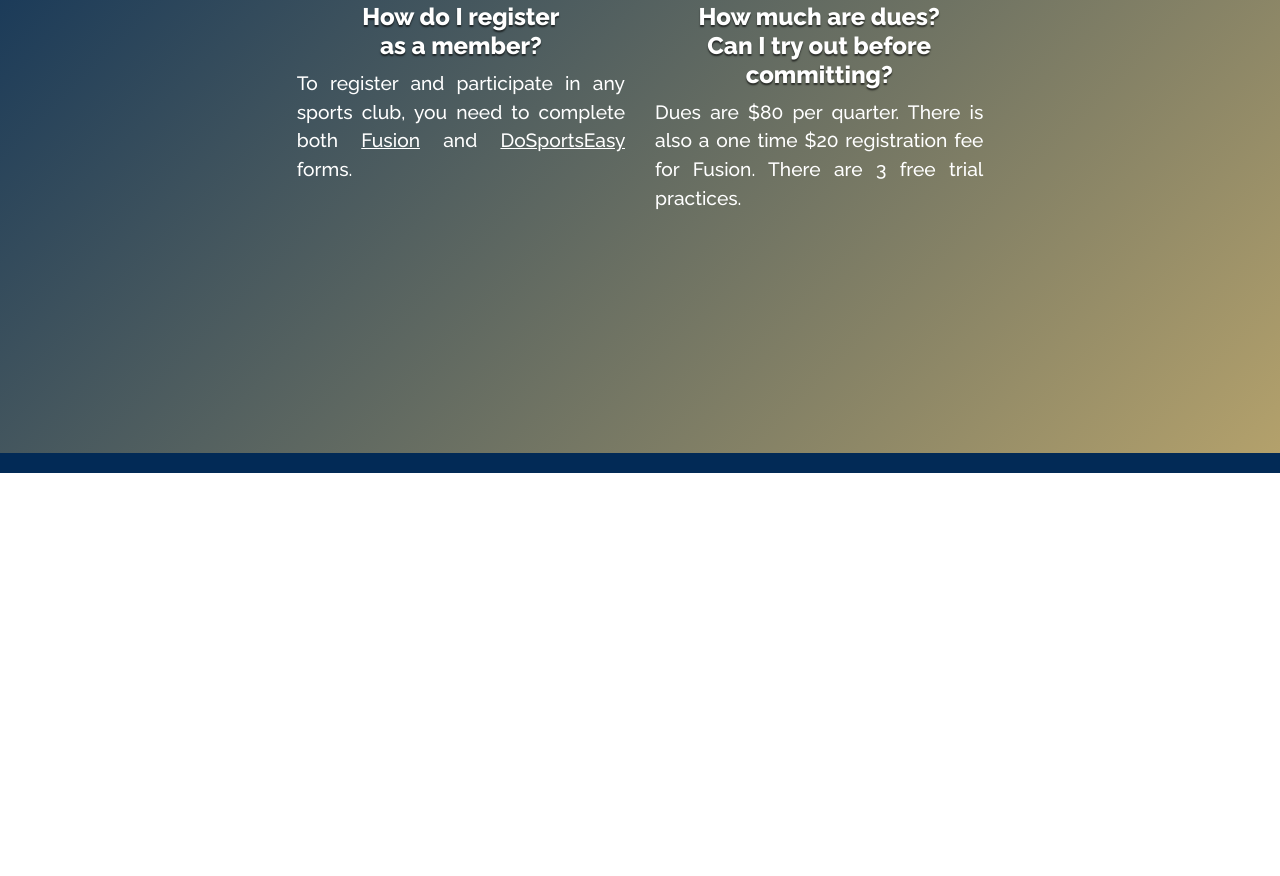
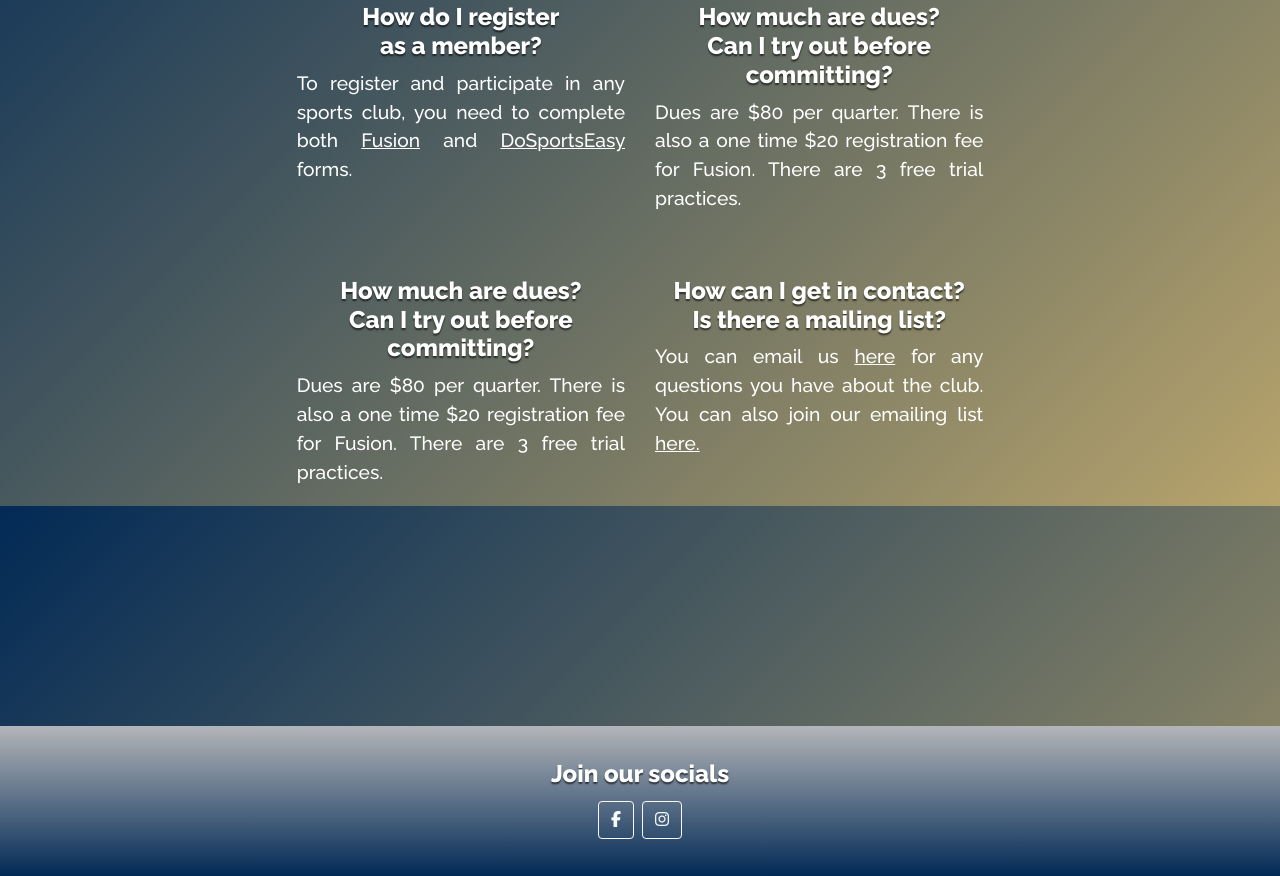
Before and after one commit to jtmeneses707/ucdfc-site, a plain HTML site: page index.html in a window 1280 px wide. Shown: the part 2694-3570 px from the top of the page. Before the commit the page ends 3167 px from the top, so only its background shows below. Drawn offline with nearby package versions, Linux system fonts and the light colour scheme.

Commit message:
Footer completed and last FAQ added
- Footer added with working socials page
- FAQ for mailing list and contact info added
- Being sent to Jordan and Sarah for final confirmation

```diff
--- a/index.html
+++ b/index.html
@@ -26,7 +26,7 @@
   <!-- Navbar Beginning -->
   <nav id="navbar" class="navbar navbar-dark navbar-expand-lg flex fixed-top">
     <!-- Nav Logo -->
-    <a href="#main" class="navbar-brand ml-2">
+    <a href="#main-carousel" class="navbar-brand ml-2">
       <img src="img/logo.png" alt="Logo">
     </a>
 
@@ -39,7 +39,7 @@
     <div class="collapse navbar-collapse " id="nav-links">
       <ul class="navbar-nav ml-auto mr-3 primary-bold-text">
         <li class="nav-item">
-          <a href="#main" class="nav-link "> HOME </a>
+          <a href="#main-carousel" class="nav-link "> HOME </a>
         </li>
         <li class="navbar-item">
           <a href="#practice-info" class="nav-link"> PRACTICE INFO</a>
@@ -184,11 +184,56 @@
             fee for Fusion. There are 3 free trial practices. </p>
         </div>
 
+        <div class="faq-item d-flex flex-column my-4 align-items-center col-lg-6 col-md-6 col-sm-12">
+          <h4 class="text-center primary-bold-text"> How much are dues?<br> Can I try out before committing?</h4>
+          <p class="text-justify primary-para-text"> Dues are $80 per quarter. There is also a one time $20 registration
+            fee for Fusion. There are 3 free trial practices. </p>
+        </div>
+
+        <div class="faq-item d-flex flex-column my-4 align-items-center col-lg-6 col-md-6 col-sm-12">
+          <h4 class="text-center primary-bold-text"> How can I get in contact?<br> Is there a mailing list?</h4>
+          <p class="text-justify primary-para-text"> You can email us <a href="mailto:spansari@ucdavis.edu">here</a> for any questions you have about the club. You can also join our emailing list <a href="tinyurl.com/fencing2122">here.</a></p>
+        </div>
+
       </div>
     </div>
   </main>
 
-  <div id="footer" class="d-flex flex-row "></div>
+  <div id="footer" class=" d-flex justify-content-center align-items-center">
+    <div class="socials-container col-lg-6 my-4">
+      <h4 class="primary-bold-text text-center">Join our socials</h2>
+        <div class="socials-icons d-flex flex-row justify-content-center align-items-center">
+          <!-- Facebook -->
+          <a class="btn btn-outline-light btn-floating m-1" href="https://www.facebook.com/search/top?q=fencing%20club%20at%20uc%20davis" role="button"><i class="fab fa-facebook-f"></i></a>
+          <!-- Instagram -->
+          <a class="btn btn-outline-light btn-floating m-1" href="https://www.instagram.com/fencingatucdavis/?hl=en" role="button"><i class="fab fa-instagram"></i></a>
+          <!-- Mail -->
+          <!-- <a class="btn btn-outline-light btn-floating m-1" href="mailto:spansari@ucdavis.edu" role="button"><i class="fa fa-envelope"></i></a> -->
+        <!-- </div> -->
+      </div>
+    </div>
+  </div>
+
+  <!-- <div id="footer" class="d-flex flex-row justify-content-center align-items-start"> -->
+    <!-- <div class="socials-container col-lg-6 my-4"> -->
+      <!-- <h4 class="primary-bold-text text-center">Get in Contact</h2> -->
+        <!-- <div class="socials-icons d-flex flex-row justify-content-center align-items-center"> -->
+          <!-- Facebook -->
+          <!-- <a class="btn btn-outline-light btn-floating m-1" href="https://www.facebook.com/search/top?q=fencing%20club%20at%20uc%20davis" role="button"><i class="fab fa-facebook-f"></i></a>
+          <!-- Instagram -->
+          <!-- <a class="btn btn-outline-light btn-floating m-1" href="https://www.instagram.com/fencingatucdavis/?hl=en" role="button"><i class="fab fa-instagram"></i></a> -->
+          <!-- Mail -->
+          <!-- <a class="btn btn-outline-light btn-floating m-1" href="mailto:spansari@ucdavis.edu" role="button"><i class="fa fa-envelope"></i></a> -->
+        <!-- </div> -->
+    <!-- </div> -->
+
+
+    <!-- <div class="mailing-container col-lg-6 my-4">
+      <h4 class="primary-bold-text text-center primary-bold-text"> <a href="tinyurl.com/fencing2122" class="primary-bold-text">Join our mailing list</a></h4>
+
+    </div> -->
+
+  <!-- </div> -->
 
   <!-- Needed by Bootstrap CDN -->
   <!-- jQuery first, then Popper.js, then Bootstrap JS -->
--- a/styles/style.css
+++ b/styles/style.css
@@ -64,9 +64,9 @@ body {
   min-height: 100%;
 }
 
-html,body {
+/* html,body {
   overflow: auto;
-}
+} */
 
 /* Color Stylings */
 .primary-bold-text {
@@ -110,6 +110,15 @@ html,body {
 }
 
 /* Main Content */
+#main-carousel {
+  scroll-margin-top: 80px;
+}
+
+
+#practice-info {
+  scroll-margin-top: 80px;
+}
+
 #about-us {
   /* Fix for bad offset when clicking href */
   scroll-margin-top: 80px;
@@ -123,21 +132,21 @@ html,body {
   margin-bottom: 200px;
 }
 
-#faq a {
+#faq a, .mailing-container a {
   text-decoration: underline;
 }
-#faq a:link {
+#faq a:link, .mailing-container a:link {
   color: white;
 }
-#faq a:visited {
+#faq a:visited, .mailing-container a:visited {
   color: white;
 }
 
 
 #footer {
-  background-color: #022a56;
-  height: 20px;
-  bottom: 0;
+  background-image: linear-gradient(to top, #022a56, #b3b5b8);
+  box-shadow: 0 0.5rem 0.5rem rgba(0, 0, 0, 0.1);
+  height: 150px;
 }
 
 
@@ -270,14 +279,13 @@ html,body {
     margin-bottom: 100px;
   }
 
-  /* #faq {
-    margin-top: 100px;
-    margin-bottom: 100px;
-  } */
-
   .practice-info-container {
     margin-top: 1.5rem;
     margin-bottom: 1.5rem;
+  }
+
+  #footer {
+    height: 80px;
   }
 
 
```
